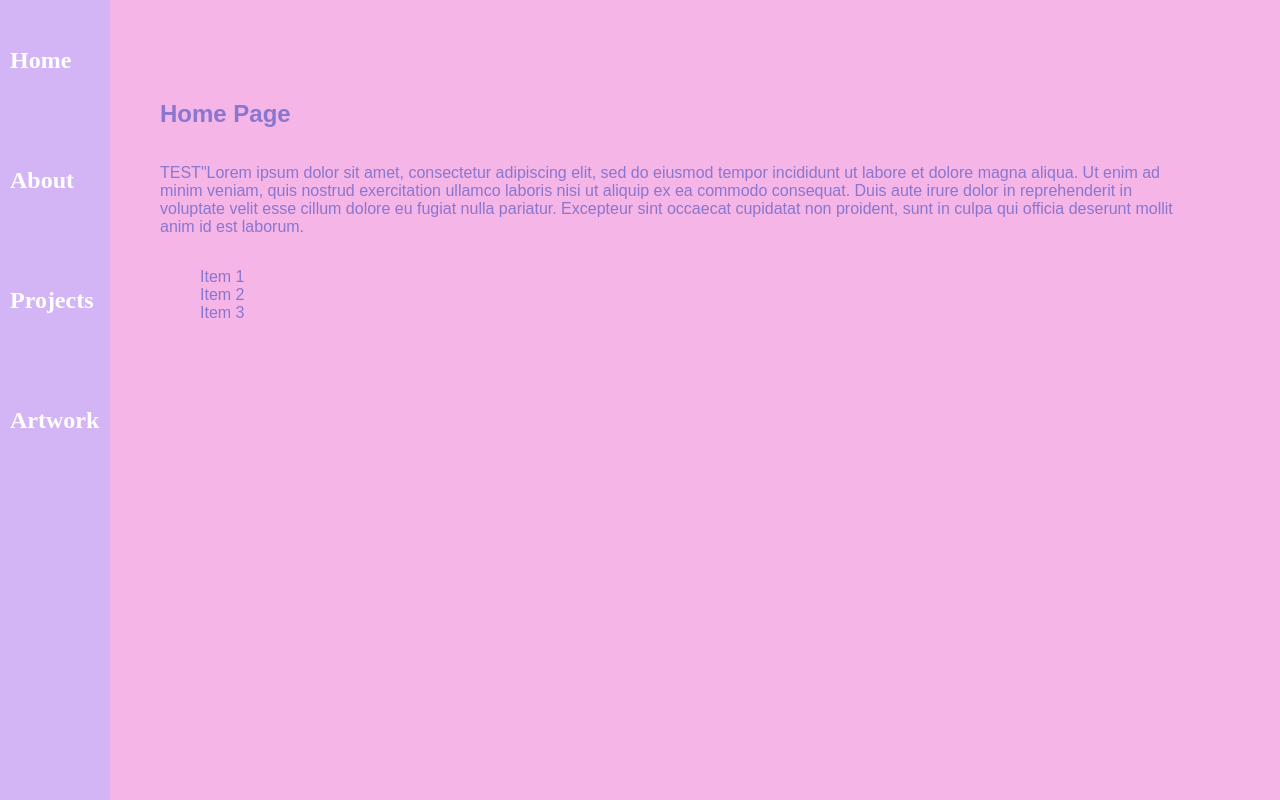
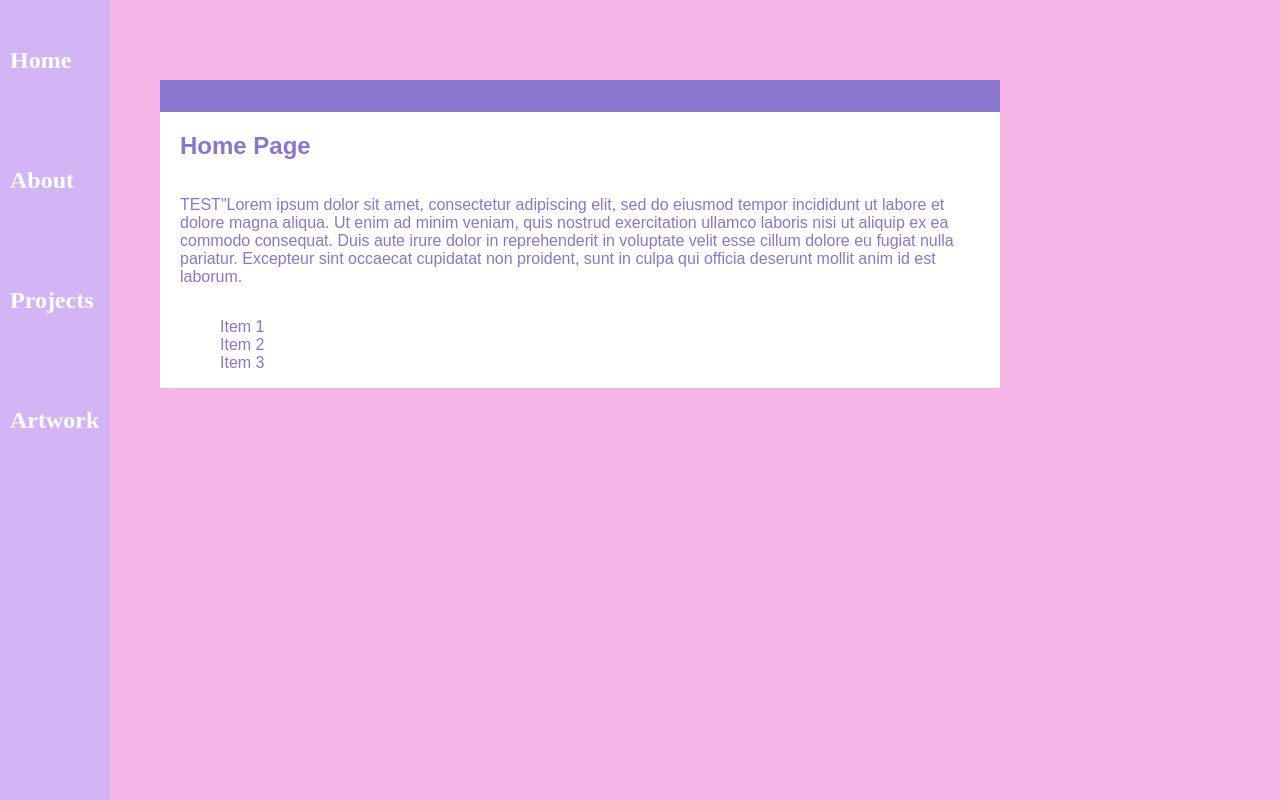
Before and after one commit to mellygriffin/portfolio-website, a React (Vite) app: page / in a window 1280 px wide. Built offline with nearby package versions, Linux system fonts and the light colour scheme; a web font is replaced by a local one.

Commit message:
Creating window effect

```diff
--- a/src/components/Home/Home.css
+++ b/src/components/Home/Home.css
@@ -8,6 +8,11 @@ body {
     display: flex;
     flex-direction: column;
     justify-content: center;
+    border-top: 2rem solid;
+    padding-left: 20px;
+    padding-right: 20px;
+    max-width: 800px;
+    background-color: white;
 }
 
 h2 {
```
